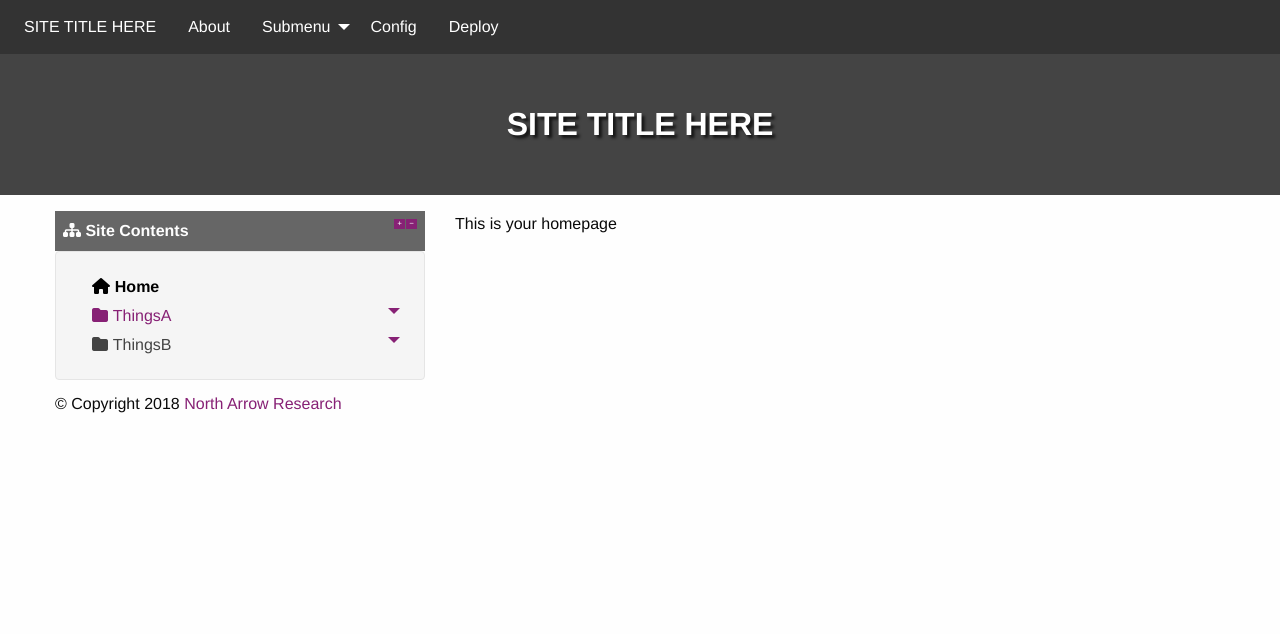
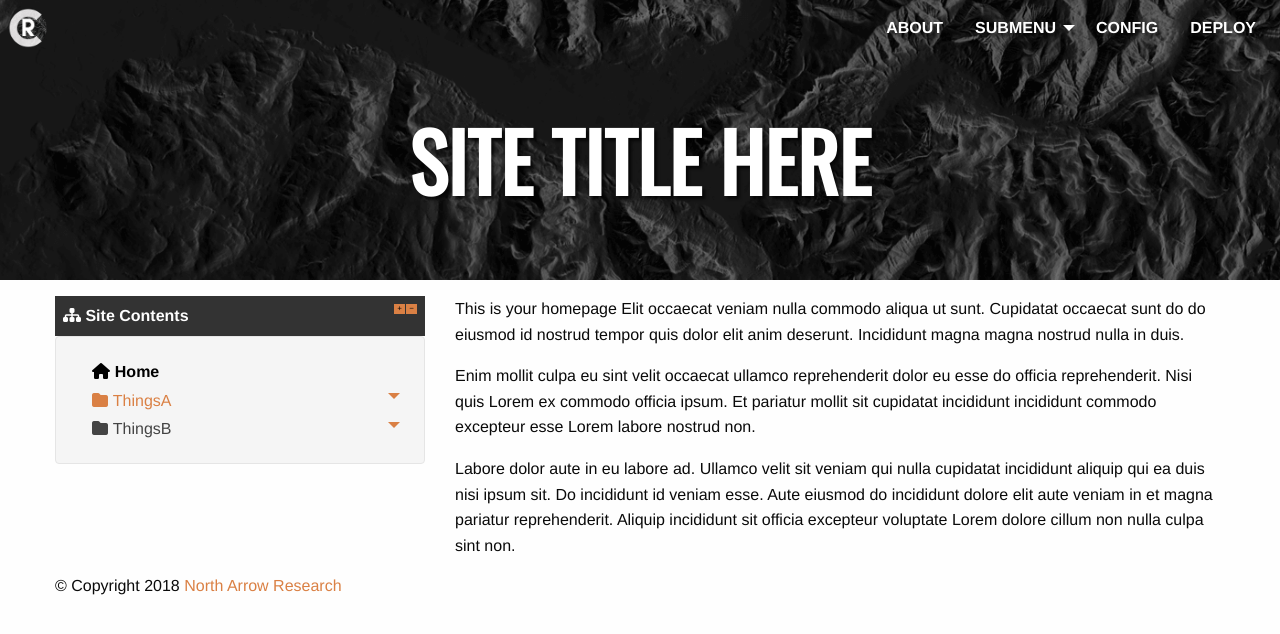
Before and after one commit to Riverscapes/TemplateDocs, a Jekyll site: the page built from index.md, in a window 1280 px wide. Shown: the top 634 px of the page. Built offline with Jekyll 4.4.1, drawn with Linux system fonts in a browser that asks for light colours; nearby versions of some CDN libraries.

Commit message:
making things more like the weebly site #1

```diff
--- a/index.md
+++ b/index.md
@@ -3,4 +3,8 @@ title: My Homepage
 weight: 1
 ---
 
-This is your homepage
+This is your homepage Elit occaecat veniam nulla commodo aliqua ut sunt. Cupidatat occaecat sunt do do eiusmod id nostrud tempor quis dolor elit anim deserunt. Incididunt magna magna nostrud nulla in duis.
+
+Enim mollit culpa eu sint velit occaecat ullamco reprehenderit dolor eu esse do officia reprehenderit. Nisi quis Lorem ex commodo officia ipsum. Et pariatur mollit sit cupidatat incididunt incididunt commodo excepteur esse Lorem labore nostrud non.
+
+Labore dolor aute in eu labore ad. Ullamco velit sit veniam qui nulla cupidatat incididunt aliquip qui ea duis nisi ipsum sit. Do incididunt id veniam esse. Aute eiusmod do incididunt dolore elit aute veniam in et magna pariatur reprehenderit. Aliquip incididunt sit officia excepteur voluptate Lorem dolore cillum non nulla culpa sint non.
--- a/src/_layouts/default.html
+++ b/src/_layouts/default.html
@@ -10,6 +10,7 @@
       <link rel="stylesheet" href="{{ site.baseurl }}/assets/css/app.css">
       <link rel="stylesheet" href="{{ site.baseurl }}/assets/css/custom.css">
       <script src="https://use.fontawesome.com/586b1e1322.js"></script>
+      <link href="https://fonts.googleapis.com/css?family=Oswald" rel="stylesheet">
 
       <link rel="apple-touch-icon" sizes="57x57" href="{{ site.baseurl }}/assets/images/favicons/apple-icon-57x57.png">
       <link rel="apple-touch-icon" sizes="60x60" href="{{ site.baseurl }}/assets/images/favicons/apple-icon-60x60.png">
@@ -36,8 +37,8 @@
 
   <body>
 
-  <div id="topbarnav"></div>
   <header>
+    <div id="topbarnav"></div>
     <div class="text-center callout large">
       {% if page.url == "/" %}
       <h1>{{ site.title }}</h1>
--- a/src/scss/_settings.scss
+++ b/src/scss/_settings.scss
@@ -70,8 +70,8 @@ $global-font-size: 100%;
 $global-width: rem-calc(1200);
 $global-lineheight: 1.5;
 $foundation-palette: (
-  primary: #872175,
-  secondary: #666666,
+  primary: #da8044,
+  secondary: #333333,
   success: #3adb76,
   warning: #ffae00,
   alert: #cc4b37,
```
Also changed, not shown: src/js/app.js (+4 -5 lines), src/scss/app.scss (+31 -6 lines), assets/css/app.css, assets/images/HeaderBackground.png (added), assets/images/RiverscapesLogo.png (added), assets/js/dist.js, 1 other file.
